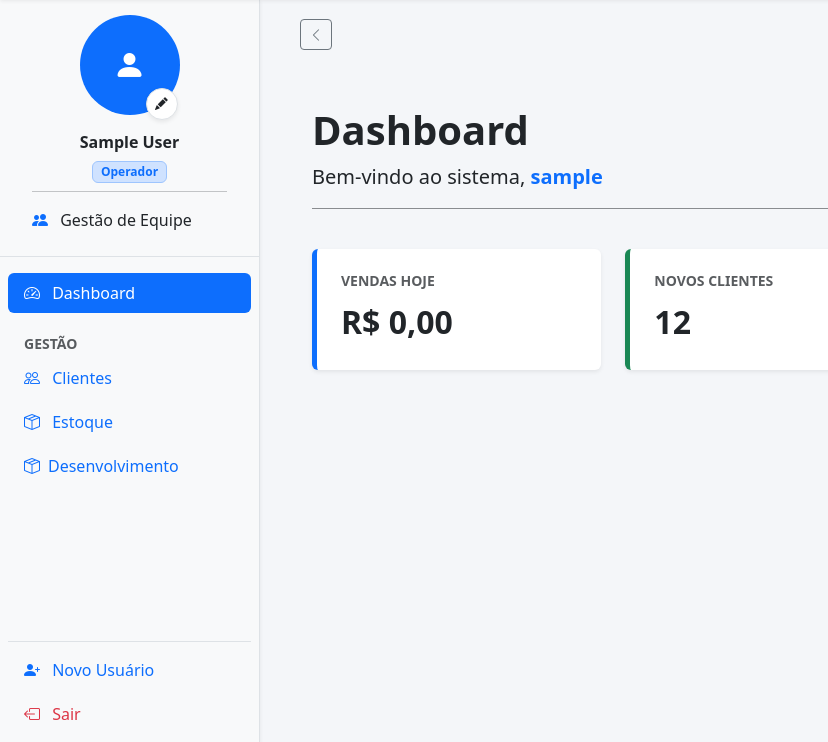
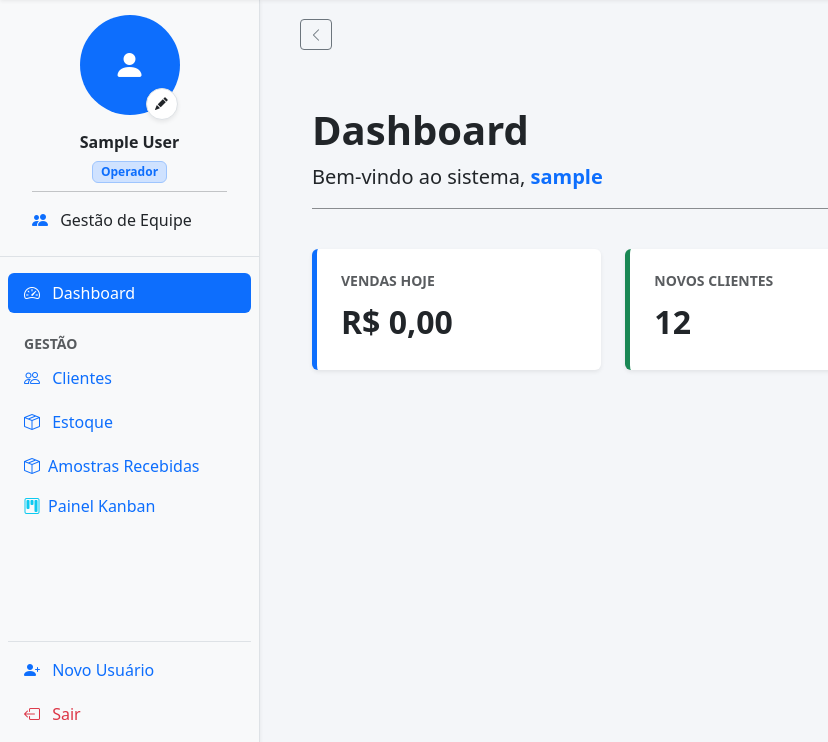
Before and after one commit to fernandes-draw/erp_system, a Django app: page / in a window 1280 px wide. Shown: the part 58-800 px from the top of the page, without its empty margins (0-828 px from the left). Run offline with Django 5.2, Linux system fonts and the light colour scheme; the visitor is signed in with stand-in values (Sample User, id 1); parts of the project's set-up code (start-up, migrations or seed data) failed here and were passed over.

Commit message:
Link na Sidebar (templates/sidebar.html)

```diff
--- a/desenvolvimento/urls.py
+++ b/desenvolvimento/urls.py
@@ -1,5 +1,5 @@
 from django.urls import path
-from .views import AmostraCreateView, AmostraListView, ProjetoKanbanView, iniciar_projeto
+from .views import AmostraCreateView, AmostraListView, ProjetoKanbanView, atualizar_status_projeto, iniciar_projeto
 
 urlpatterns = [
     path('amostras/', AmostraListView.as_view(), name='amostra_list'),
--- a/templates/includes/sidebar.html
+++ b/templates/includes/sidebar.html
@@ -55,7 +55,13 @@
 
         <div class="nav-item">
             <a href="{% url 'amostra_list' %}" class="nav-link px-3 py-2">
-                <i class="bi bi-box-seam me-2 text-primary"></i><span class="sidebar-text">Desenvolvimento</span>
+                <i class="bi bi-box-seam me-2 text-primary"></i><span class="sidebar-text">Amostras Recebidas</span>
+            </a>
+        </div>
+
+        <div class="nav-item">
+            <a href="{% url 'projeto_kanban' %}" class="nav-link px-3 py-2">
+                <i class="bi bi-kanban me-2 text-info"></i><span class="sidebar-text">Painel Kanban</span>
             </a>
         </div>
 
```
